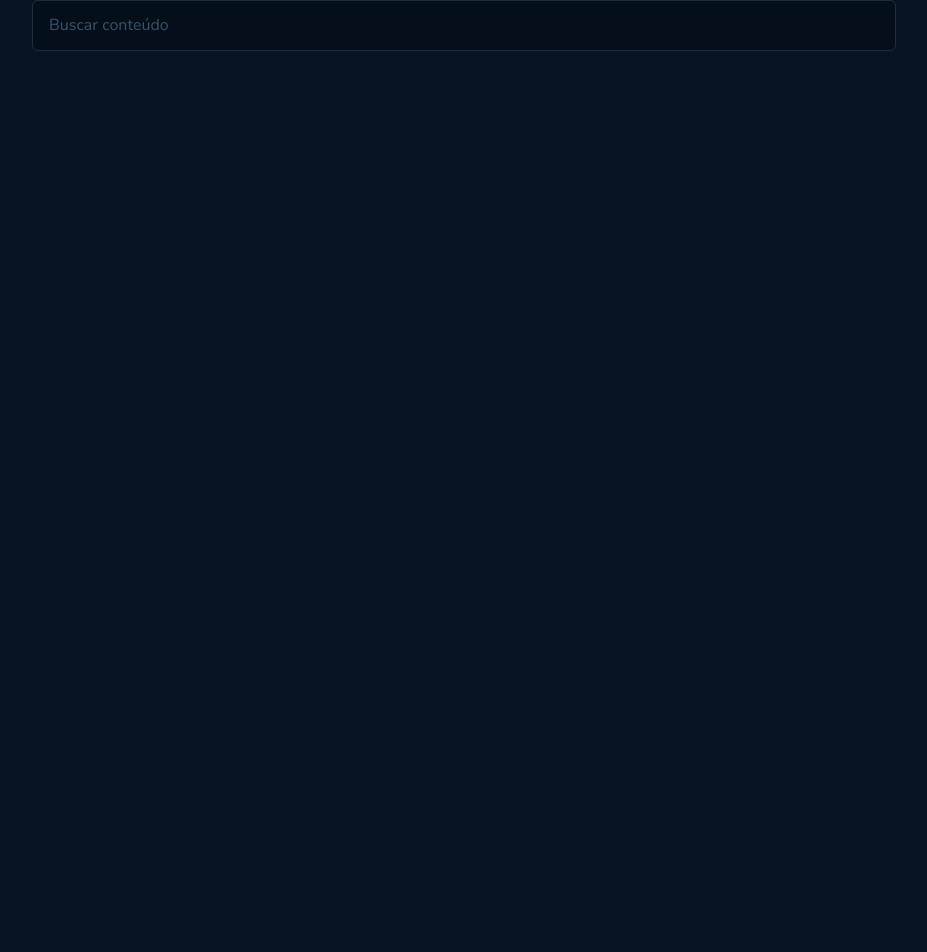
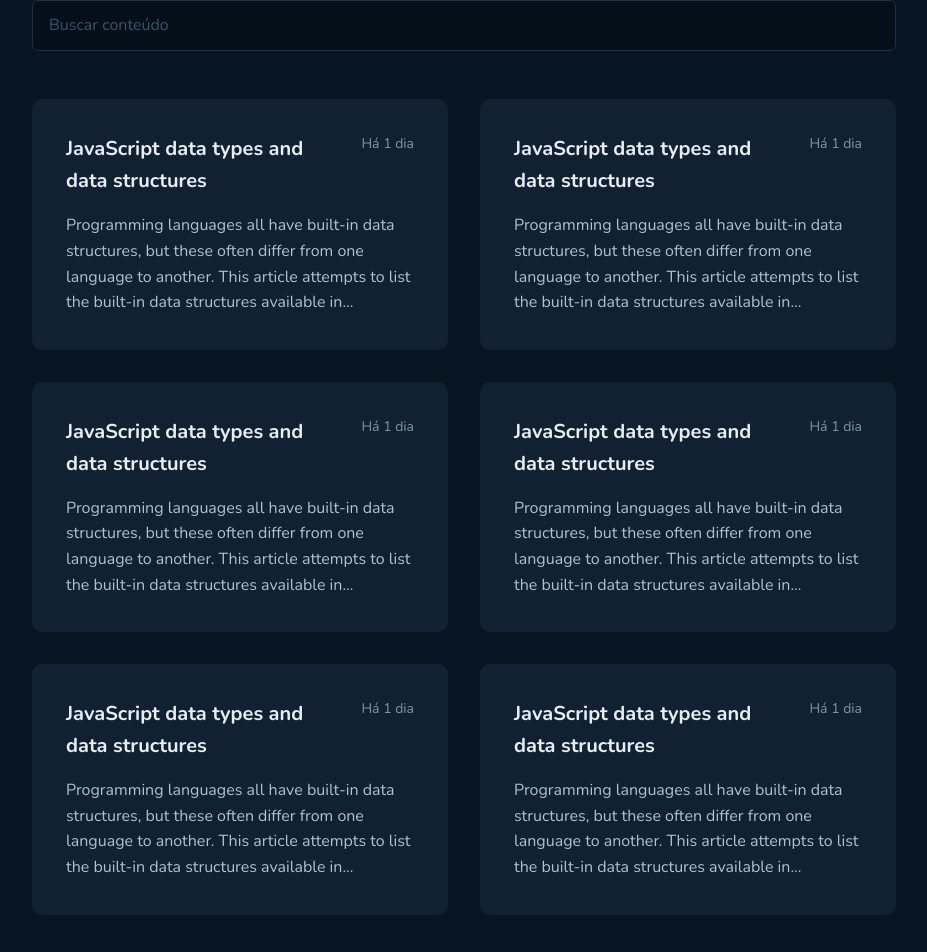
Before and after one commit to juaoxd/github-blog, a React (Vite) app: page / in a window 1280 px wide. Shown: the part 537-1489 px from the top of the page, without its empty margins (176-1103 px from the left). Before the commit the page ends 800 px from the top, so only its background shows below. Built offline with nearby package versions, Linux system fonts and the light colour scheme; no server answers.

Commit message:
feat: add cards layout for displaying articles

```diff
--- a/src/pages/Home/index.tsx
+++ b/src/pages/Home/index.tsx
@@ -1,4 +1,6 @@
 import {
+  Card,
+  CardsContainer,
   HomeContainer,
   InputContainer,
   Profile,
@@ -98,6 +100,81 @@ export function Home() {
 
         <input type="text" placeholder="Buscar conteúdo" />
       </InputContainer>
+
+      <CardsContainer>
+        <Card>
+          <div>
+            <h3>JavaScript data types and data structures</h3>
+            <span>Há 1 dia</span>
+          </div>
+
+          <p>
+            Programming languages all have built-in data structures, but these
+            often differ from one language to another. This article attempts to
+            list the built-in data structures available in...
+          </p>
+        </Card>
+        <Card>
+          <div>
+            <h3>JavaScript data types and data structures</h3>
+            <span>Há 1 dia</span>
+          </div>
+
+          <p>
+            Programming languages all have built-in data structures, but these
+            often differ from one language to another. This article attempts to
+            list the built-in data structures available in...
+          </p>
+        </Card>
+        <Card>
+          <div>
+            <h3>JavaScript data types and data structures</h3>
+            <span>Há 1 dia</span>
+          </div>
+
+          <p>
+            Programming languages all have built-in data structures, but these
+            often differ from one language to another. This article attempts to
+            list the built-in data structures available in...
+          </p>
+        </Card>
+        <Card>
+          <div>
+            <h3>JavaScript data types and data structures</h3>
+            <span>Há 1 dia</span>
+          </div>
+
+          <p>
+            Programming languages all have built-in data structures, but these
+            often differ from one language to another. This article attempts to
+            list the built-in data structures available in...
+          </p>
+        </Card>
+        <Card>
+          <div>
+            <h3>JavaScript data types and data structures</h3>
+            <span>Há 1 dia</span>
+          </div>
+
+          <p>
+            Programming languages all have built-in data structures, but these
+            often differ from one language to another. This article attempts to
+            list the built-in data structures available in...
+          </p>
+        </Card>
+        <Card>
+          <div>
+            <h3>JavaScript data types and data structures</h3>
+            <span>Há 1 dia</span>
+          </div>
+
+          <p>
+            Programming languages all have built-in data structures, but these
+            often differ from one language to another. This article attempts to
+            list the built-in data structures available in...
+          </p>
+        </Card>
+      </CardsContainer>
     </HomeContainer>
   )
 }
--- a/src/pages/Home/styles.ts
+++ b/src/pages/Home/styles.ts
@@ -126,3 +126,46 @@ export const InputContainer = styled.div`
     }
   }
 `
+
+export const CardsContainer = styled.div`
+  display: grid;
+  grid-template-columns: repeat(2, 1fr);
+  grid-gap: 2rem;
+  margin: 3rem auto;
+`
+
+export const Card = styled.div`
+  background-color: ${(props) => props.theme['base-post']};
+  padding: 2rem;
+  border-radius: 10px;
+
+  display: flex;
+  flex-direction: column;
+  gap: 1rem;
+
+  box-sizing: content-box;
+  border: 2px solid transparent;
+
+  &:hover {
+    cursor: pointer;
+    border-color: ${(props) => props.theme['base-label']};
+  }
+
+  div {
+    display: flex;
+    align-items: flex-start;
+    gap: 1rem;
+
+    h3 {
+      font-size: 1.25rem;
+      color: ${(props) => props.theme['base-title']};
+      flex: 1;
+      word-break: break-word;
+    }
+
+    span {
+      color: ${(props) => props.theme['base-span']};
+      font-size: 0.875rem;
+    }
+  }
+`
```
